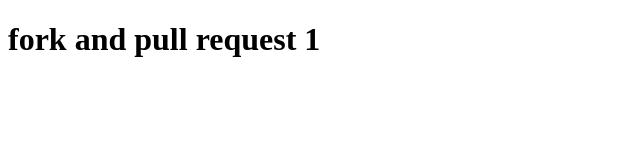
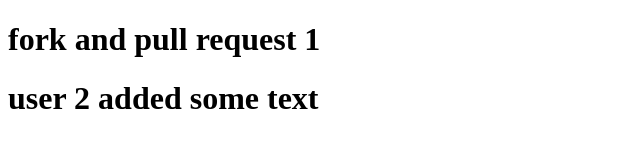
Before and after one commit to thanhtutzaw/any, a plain HTML site: page index.html in a window 1280 px wide. Shown: the whole page, without its empty margins (0-640 px from the left). Drawn offline with Linux system fonts and the light colour scheme.

Commit message:
Update index.html

```diff
--- a/index.html
+++ b/index.html
@@ -7,5 +7,8 @@
 </head>
 <body>
     <h1>fork and pull request 1</h1>
+
+    <h1>user 2 added some text </h1>
+
 </body>
 </html>
```
